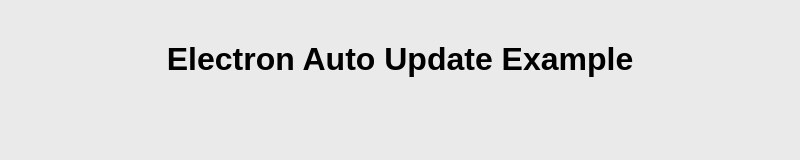
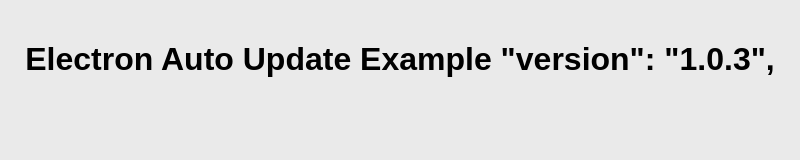
Before and after one commit to tushar-tibude/auto-update-electron-ready, an Electron app: page index.html in a window 800 px wide. Drawn offline with Linux system fonts and the light colour scheme; no server answers.

Commit message:
"version": "1.0.3", tttt

```diff
--- a/index.html
+++ b/index.html
@@ -26,7 +26,8 @@
   </style>
 </head>
 <body>
-  <h1>Electron Auto Update Example</h1>
+  <h1>Electron Auto Update Example    "version": "1.0.3",
+  </h1>
   <p id="version"></p>
   <div id="notification" class="hidden">
     <p id="message"></p>
--- a/main.js
+++ b/main.js
@@ -15,9 +15,7 @@
   mainWindow.on('closed', function () {
     mainWindow = null;
   });
-  mainWindow.once('ready-to-show', () => {
     autoUpdater.checkForUpdatesAndNotify();
-  });
 }
 
 app.on('ready', () => {
--- a/package.json
+++ b/package.json
@@ -1,6 +1,6 @@
 {
   "name": "electron-auto-update-example",
-  "version": "1.0.2",
+  "version": "1.0.3",
   "description": "",
   "main": "main.js",
   "repository": {
```
